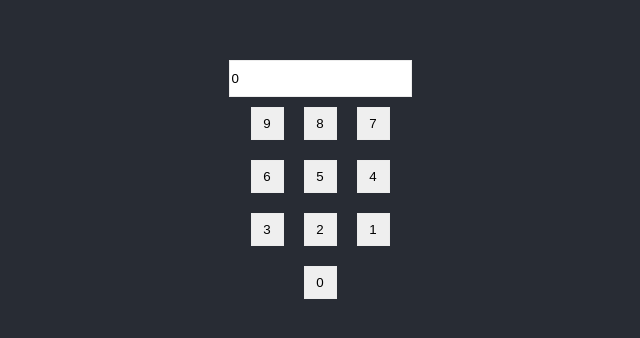
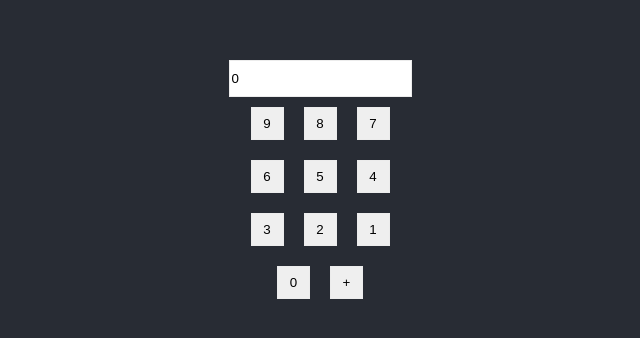
Before and after one commit to motasimali/hafla-screening, a React (Create React App) app: page / in a window 1280 px wide. Shown: the part 216-554 px from the top of the page, without its empty margins (320-960 px from the left). Built offline with nearby package versions, Linux system fonts and the light colour scheme; the HTML template or start-up script is replaced by a standard one.

Commit message:
Add a '+' button to allow for the addition of two numbers.

```diff
--- a/src/App.js
+++ b/src/App.js
@@ -9,6 +9,11 @@
 
   const buttonClick = (val) => {
     setResult(result + val)
+  }
+
+  const handleSum = () => {
+    if (result.slice(-1) !== "+")
+      setResult(result + "+")
   }
   return (
     <div className="App">
@@ -33,6 +38,7 @@
 
         <div className='buttons-line'>
           <Button value={'0'} buttonClick={buttonClick} />
+          <Button value={'+'} buttonClick={handleSum} />
         </div>
 
 
```
